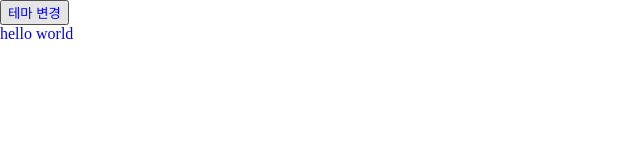
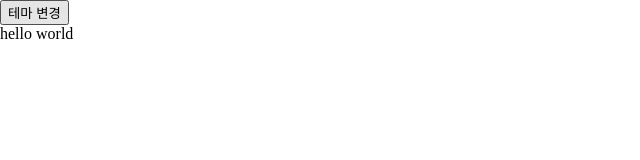
Before and after one commit to jidole02/portfolio, a Next.js app: page / in a window 1280 px wide. Shown: the top 160 px of the page, without its empty margins (0-640 px from the left). Built offline with nearby package versions, Linux system fonts and the light colour scheme.

Commit message:
update recoil set

```diff
--- a/components/GlobalStyle.tsx
+++ b/components/GlobalStyle.tsx
@@ -7,16 +7,16 @@ interface LayoutProps {
 
 const Layout = ({ children }: LayoutProps) => {
   const currentThema = useRecoilValue(themaState);
-
-  console.log(currentThema);
-
   return (
     <div>
       {children}
       <style jsx global>
         {`
           * {
-            color: blue;
+            transition: 0.3s;
+          }
+          :root {
+            --main-text-color: ${currentThema === "light" ? "black" : "blue"};
           }
         `}
       </style>
```
